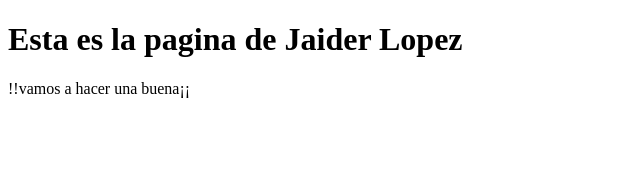
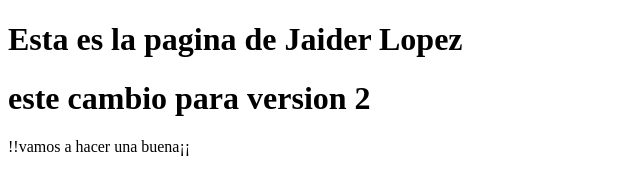
Before and after one commit to JaiderL/mi_pagina_web, a plain HTML site: page index.html in a window 1280 px wide. Shown: the whole page, without its empty margins (0-640 px from the left). Drawn offline with Linux system fonts and the light colour scheme.

Commit message:
version 2

```diff
--- a/index.html
+++ b/index.html
@@ -7,6 +7,7 @@
 </head>
 <body>
     <h1>Esta es la pagina de Jaider Lopez</h1>
+    <h1>este cambio para version 2</h1>
     <p>!!vamos a hacer una buena¡¡</p>
 </body>
 </html>
```
